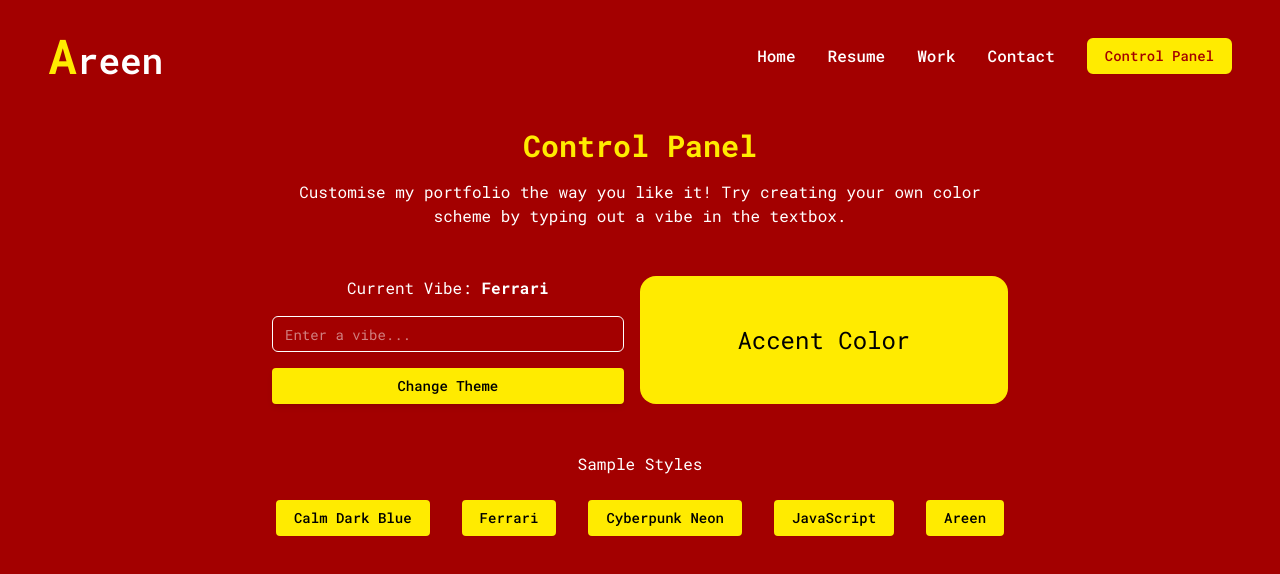
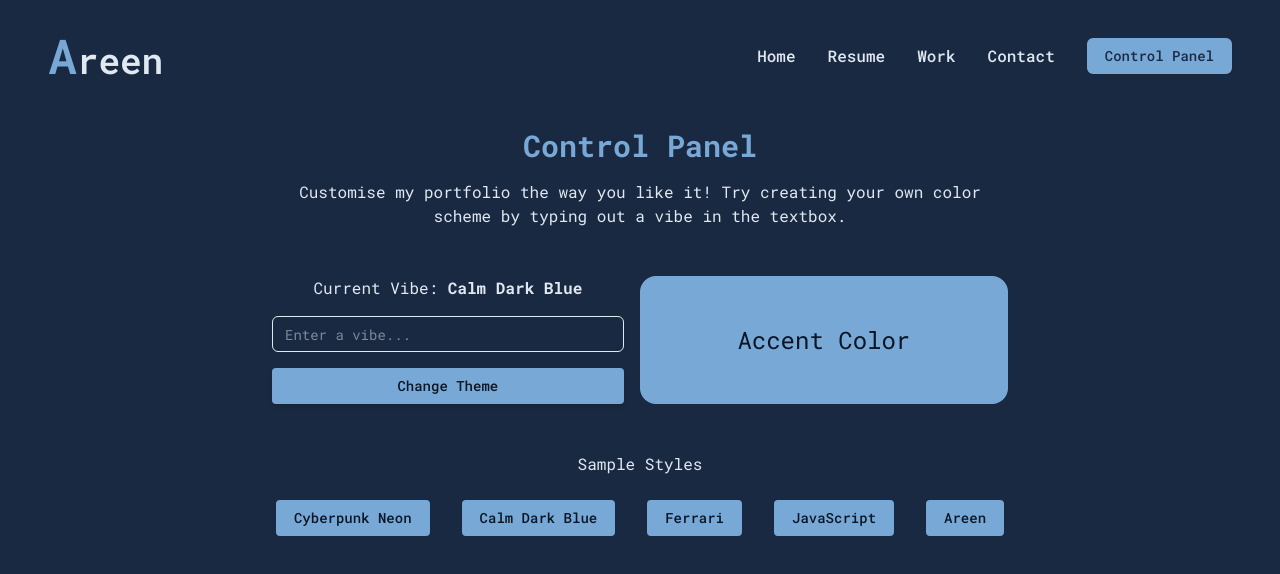
Before and after one commit to 04ac/portfolio, a Next.js app: page /control-panel in a window 1280 px wide. Shown: the top 574 px of the page. Built offline with nearby package versions, Linux system fonts and the light colour scheme; no server answers.

Commit message:
Change in theme ordering and accent color of Areen

```diff
--- a/app/globals.css
+++ b/app/globals.css
@@ -9,13 +9,13 @@
   background-color: inherit;
 }
 
-:root {
+/* :root {
   --color-primary: #1A2942;
   --color-accent: #5682A3;
   --color-accent-hover: #406E8E;
   --color-text: #D9E2EC;
   --color-onAccent: #FFFFFF;
-}
+} */
 
 body {
   background-color: var(--color-primary);
--- a/lib/theme-utils.js
+++ b/lib/theme-utils.js
@@ -9,6 +9,16 @@ const sampleThemes = [
   //     "--color-onAccent": "#000000",
   //   },
   // },
+  {
+    name: "Cyberpunk Neon",
+    theme: {
+      "--color-primary": "#1A202C",
+      "--color-accent": "#FF0080",
+      "--color-accent-hover": "#FF69B4",
+      "--color-text": "#FFFFFF",
+      "--color-onAccent": "#FFFFFF",
+    },
+  },
   {
     name: "Calm Dark Blue",
     theme: {
@@ -30,16 +40,6 @@ const sampleThemes = [
     },
   },
   {
-    name: "Cyberpunk Neon",
-    theme: {
-      "--color-primary": "#1A202C",
-      "--color-accent": "#FF0080",
-      "--color-accent-hover": "#FF69B4",
-      "--color-text": "#FFFFFF",
-      "--color-onAccent": "#FFFFFF",
-    },
-  },
-  {
     name: "JavaScript",
     theme: {
       "--color-primary": "#24292E",
@@ -55,7 +55,7 @@ const sampleThemes = [
       "--color-primary": "#222f3e",
       "--color-accent": "#f39c12",
       "--color-accent-hover": "#e67e22",
-      "--color-onAccent": "#ffffff",
+      "--color-onAccent": "#1a1a1a",
       "--color-text": "#ffffff",
     },
   },
```
